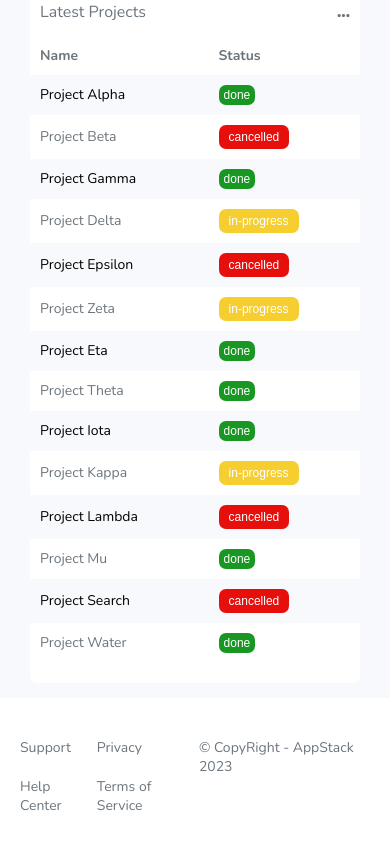
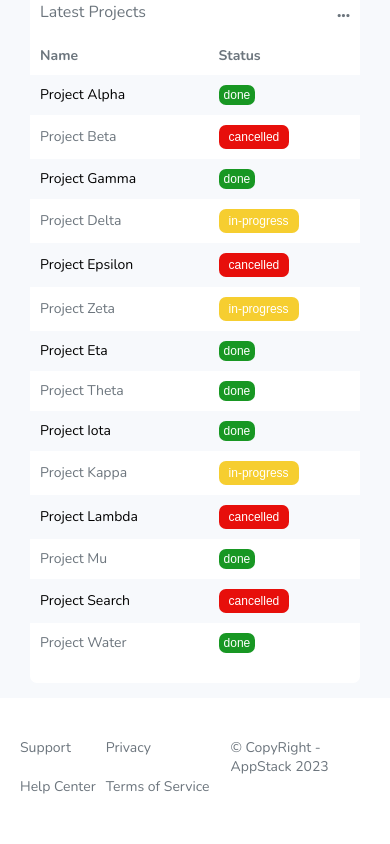
Before and after one commit to TEE2DWHY/admin-dashboard, a Next.js app: page / in a window 390 px wide. Shown: the part 3580-4424 px from the top of the page. Built offline with nearby package versions, Linux system fonts and the light colour scheme.

Commit message:
made changes to mobile.css

```diff
--- a/styles/mobile.css
+++ b/styles/mobile.css
@@ -98,6 +98,14 @@
     font-size: 12px;
   }
 
+  footer .left {
+    flex: 3;
+  }
+
+  footer .right {
+    flex: 2;
+  }
+
   footer .left .left-container {
     flex-direction: column;
   }
```
